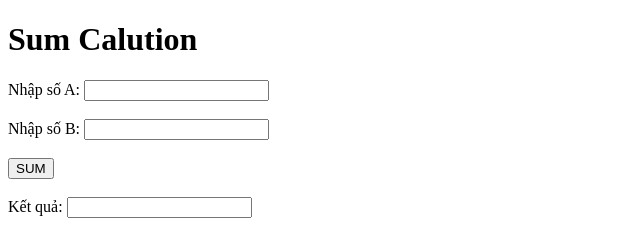
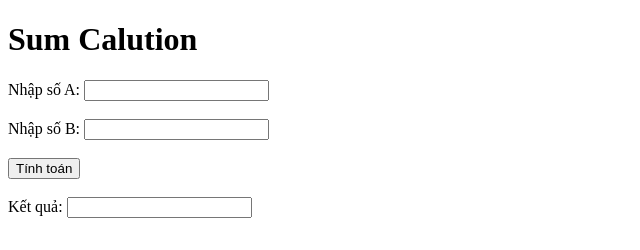
Before and after one commit to TekkanTIH/input, a plain HTML site: page index.html in a window 1280 px wide. Shown: the full height of the page, 0-640 px from the left. Drawn offline with Linux system fonts and the light colour scheme.

Commit message:
index.html

```diff
--- a/index.html
+++ b/index.html
@@ -13,7 +13,7 @@
         <label for="Nhập số B">Nhập số B:</label>
         <input type="number" id="inputB"><br/><br/>
 
-        <button id="sumButton">SUM</button><br/><br/>
+        <button id="sumButton">Tính toán</button><br/><br/>
 
         <label for="Kết quả">Kết quả:</label>
         <input type="text" id="result" readonly><br/><br/>
```
